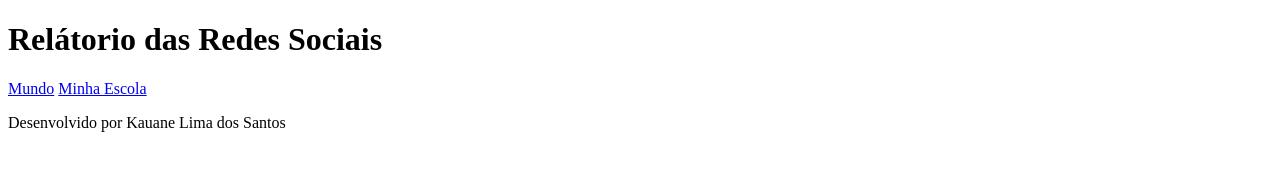
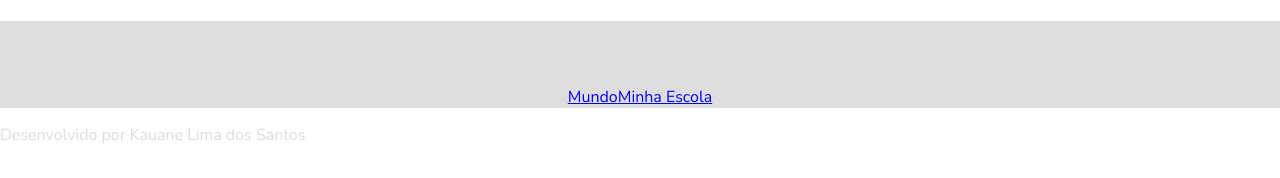
Before and after one commit to kauane2005/rede-sociais, a plain HTML site: page index.html in a window 1280 px wide. Drawn offline with Linux system fonts and the light colour scheme.

Commit message:
Add files via upload

```diff
--- a/index.html
+++ b/index.html
@@ -5,6 +5,7 @@
     <meta http-equiv="X-UA-Compatible" content="IE=edge">
     <meta name="viewport" content="width=device-width, initial-scale=1.0">
     <title>Redes Sociais</title>
+    <link rel="stylesheet"href="style.css">
 </head>
 <body>
     <header>
--- a/style.css
+++ b/style.css
@@ -0,0 +1,28 @@
+@import url('https://fonts.googleapis.com/css2?family=Nunito+Sans:ital,opsz,wght@0,6..12,200..1000;1,6..12,200..1000&display=swap');
+:root {
+    --bg-color:var(--bg-color) #222831;
+    --primary-color:#DDDDDD;
+    --secundary-color:#f05454;
+   --font: "Nunito Sans", sans-serif;
+}
+body{
+    background-color: var(--bg-color);
+    color:var(--primary-color);
+    font-family: var(--font);
+    height:100vh;
+    margin:0;
+}
+header{
+    background-color: var(--primary-color);
+    text-align: center;
+}
+ h1{
+    font-size: 2rem;
+    color: var (--bg-color);
+    font-weight: 700;
+ }
+ nav {
+    display: flex;
+    justify-content: center;
+    font-weight: 400;
+ }
```
